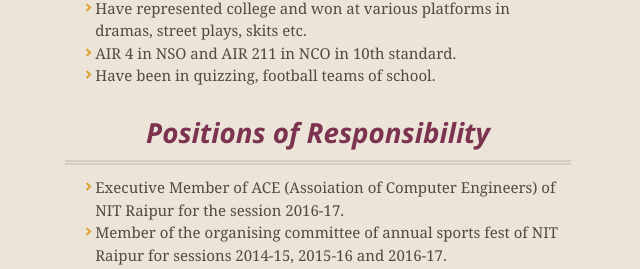
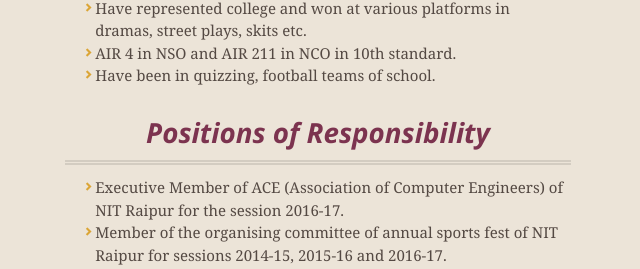
Before and after one commit to apoorvsinghal04/apoorvsinghal04.github.io, a plain HTML site: page index.html in a window 1280 px wide. Shown: the part 1746-2015 px from the top of the page, 322-962 px from the left. Drawn offline with nearby package versions, Linux system fonts and the light colour scheme.

Commit message:
Update index.html

```diff
--- a/index.html
+++ b/index.html
@@ -93,7 +93,7 @@
 </ul></p>
 <h3>Positions of Responsibility</h3>
 <p><ul>
-  <li>Executive Member of ACE (Assoiation of Computer Engineers) of NIT Raipur for the session 2016-17.</li>
+  <li>Executive Member of ACE (Association of Computer Engineers) of NIT Raipur for the session 2016-17.</li>
   <li>Member of the organising committee of annual sports fest of NIT Raipur for sessions 2014-15, 2015-16 and 2016-17.</li>
   <li>Captain and coach of NIT Raipur's Football team for the session 2016-2017.</li>
   <li>Core Member of Abhinay- Dramatics Club of NIT Raipur for the session 2015-2016.</li>
```
